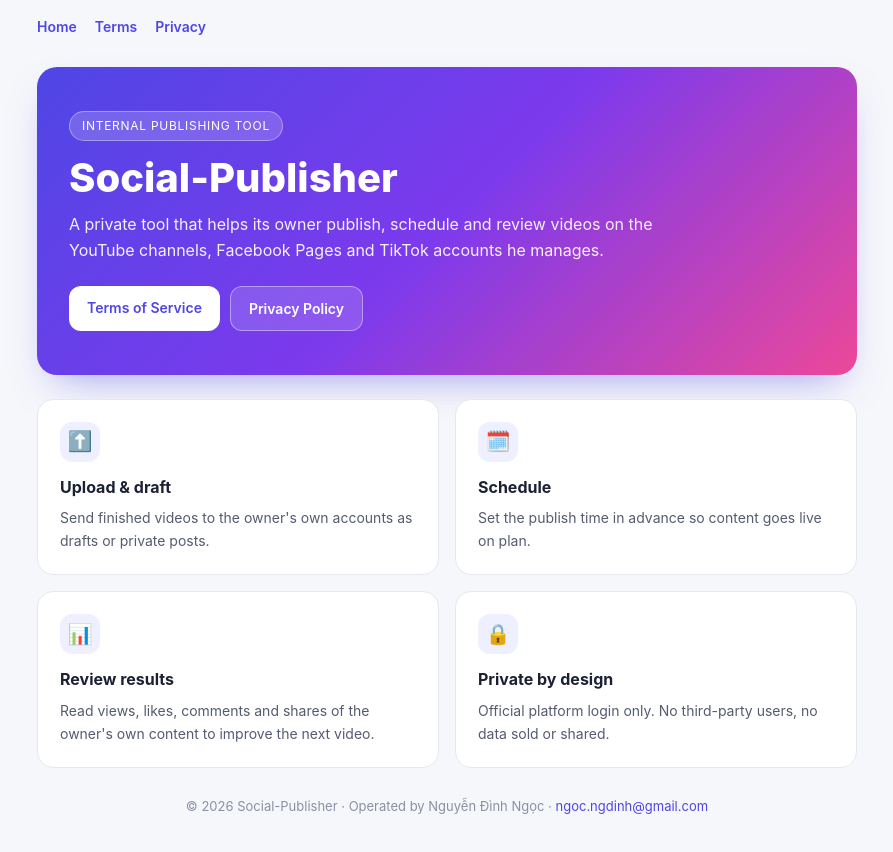
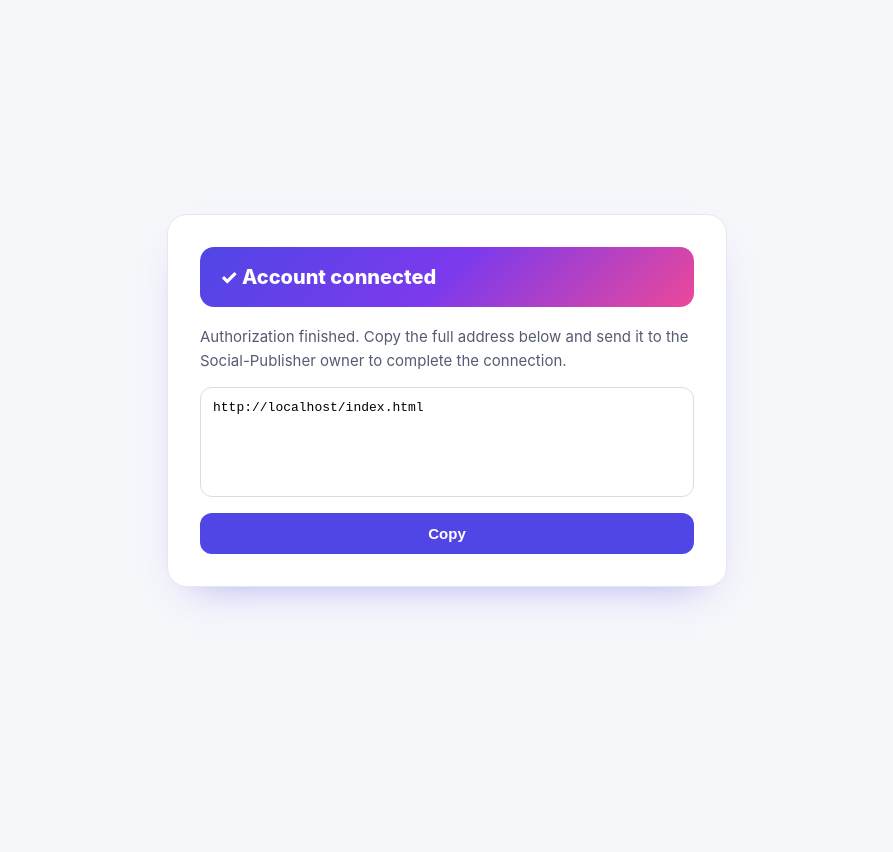
Before and after one commit to ngocngdinh-crypto/ngocngdinh-crypto.github.io, a plain HTML site: page index.html in a window 1280 px wide. Shown: the whole page, without its empty margins (193-1086 px from the left). After the commit the page ends 800 px from the top, so only its background shows below. Drawn offline with Linux system fonts and the light colour scheme.

Commit message:
Add files via upload

```diff
--- a/index.html
+++ b/index.html
@@ -1,44 +1,11 @@
-<!doctype html><html lang="en"><head><meta charset="utf-8"><meta name="viewport" content="width=device-width,initial-scale=1"><title>Social-Publisher</title><link rel="icon" href="/icon.png"></head><body><nav style="max-width:860px;margin:0 auto;padding:18px 20px 0;display:flex;gap:18px;font:600 14px Inter,system-ui,sans-serif"><a href="/" style="color:#4f46e5;text-decoration:none">Home</a><a href="/terms/" style="color:#4f46e5;text-decoration:none">Terms</a><a href="/privacy/" style="color:#4f46e5;text-decoration:none">Privacy</a></nav><style>
-*{box-sizing:border-box;margin:0;padding:0}
-body{font-family:Inter,system-ui,-apple-system,Segoe UI,Roboto,sans-serif;background:#f6f7fb;color:#1c2033;line-height:1.65}
-.wrap{max-width:860px;margin:0 auto;padding:32px 20px 48px}
-.hero{background:linear-gradient(135deg,#4f46e5 0%,#7c3aed 50%,#ec4899 100%);color:#fff;border-radius:20px;padding:44px 32px;box-shadow:0 18px 40px -18px rgba(79,70,229,.55)}
-.badge{display:inline-block;background:rgba(255,255,255,.18);border:1px solid rgba(255,255,255,.35);padding:4px 12px;border-radius:999px;font-size:12px;letter-spacing:.06em;text-transform:uppercase}
-.hero h1{font-size:clamp(28px,5vw,40px);line-height:1.15;margin:14px 0 10px;font-weight:800}
-.hero p{opacity:.92;max-width:600px}
-.grid{display:grid;grid-template-columns:repeat(auto-fit,minmax(300px,1fr));gap:16px;margin-top:24px}
-.card{background:#fff;border:1px solid #e6e8f0;border-radius:16px;padding:22px}
-.card .ic{width:40px;height:40px;border-radius:12px;display:grid;place-items:center;font-size:20px;background:#eef0ff;margin-bottom:12px}
-.card h3{font-size:16px;margin-bottom:6px}
-.card p{font-size:14px;color:#555b70}
-.doc{background:#fff;border:1px solid #e6e8f0;border-radius:16px;padding:32px;margin-top:24px}
-.doc h2{font-size:18px;margin:24px 0 8px;color:#4f46e5}
-.doc h2:first-child{margin-top:0}
-.doc p,.doc li{font-size:15px;color:#3a3f55}
-.doc ul{padding-left:20px}
-.meta{font-size:13px;color:#8a8fa5;margin-top:6px}
-.links{display:flex;flex-wrap:wrap;gap:10px;margin-top:22px}
-.btn{display:inline-block;padding:10px 18px;border-radius:12px;font-weight:600;font-size:14px;text-decoration:none}
-.btn.p{background:#fff;color:#4f46e5}
-.btn.g{background:rgba(255,255,255,.15);color:#fff;border:1px solid rgba(255,255,255,.4)}
-footer{text-align:center;font-size:13px;color:#8a8fa5;margin-top:28px}
-footer a{color:#4f46e5;text-decoration:none}
-</style>
-<div class="wrap">
- <section class="hero">
-  <span class="badge">Internal publishing tool</span>
-  <h1>Social-Publisher</h1>
-  <p>A private tool that helps its owner publish, schedule and review videos on the YouTube channels, Facebook Pages and TikTok accounts he manages.</p>
-  <div class="links">
-   <a class="btn p" href="/terms/">Terms of Service</a>
-   <a class="btn g" href="/privacy/">Privacy Policy</a>
-  </div>
- </section>
- <div class="grid">
-  <div class="card"><div class="ic">⬆️</div><h3>Upload &amp; draft</h3><p>Send finished videos to the owner's own accounts as drafts or private posts.</p></div>
-  <div class="card"><div class="ic">🗓️</div><h3>Schedule</h3><p>Set the publish time in advance so content goes live on plan.</p></div>
-  <div class="card"><div class="ic">📊</div><h3>Review results</h3><p>Read views, likes, comments and shares of the owner's own content to improve the next video.</p></div>
-  <div class="card"><div class="ic">🔒</div><h3>Private by design</h3><p>Official platform login only. No third-party users, no data sold or shared.</p></div>
- </div>
- <footer>© 2026 Social-Publisher · Operated by Nguyễn Đình Ngọc · <a href="mailto:ngoc.ngdinh@gmail.com">ngoc.ngdinh@gmail.com</a></footer>
-</div></body></html>
+<!doctype html><html lang="en"><head><meta charset="utf-8"><meta name="viewport" content="width=device-width,initial-scale=1"><title>Connected – Social-Publisher</title><link rel="icon" href="/icon.png">
+<style>*{box-sizing:border-box;margin:0}body{font-family:Inter,system-ui,sans-serif;background:#f6f7fb;color:#1c2033;display:grid;place-items:center;min-height:100vh;padding:20px}
+.c{max-width:560px;width:100%;background:#fff;border:1px solid #e6e8f0;border-radius:20px;padding:32px;box-shadow:0 18px 40px -24px rgba(79,70,229,.5)}
+.h{background:linear-gradient(135deg,#4f46e5,#7c3aed,#ec4899);color:#fff;border-radius:14px;padding:18px 20px;margin-bottom:18px;font-weight:800;font-size:20px}
+p{color:#555b70;font-size:15px;line-height:1.6;margin-bottom:14px}textarea{width:100%;height:110px;border:1px solid #d9dce8;border-radius:12px;padding:12px;font:13px ui-monospace,monospace;resize:none}
+button{margin-top:12px;width:100%;padding:12px;border:0;border-radius:12px;background:#4f46e5;color:#fff;font-weight:700;font-size:15px;cursor:pointer}.ok{color:#16a34a;font-weight:600;margin-top:10px;display:none}</style></head>
+<body><div class="c"><div class="h">✓ Account connected</div>
+<p>Authorization finished. Copy the full address below and send it to the Social-Publisher owner to complete the connection.</p>
+<textarea id="u" readonly></textarea><button onclick="navigator.clipboard.writeText(document.getElementById('u').value);document.getElementById('k').style.display='block'">Copy</button>
+<div class="ok" id="k">Copied!</div></div>
+<script>document.getElementById('u').value=location.href</script></body></html>
```
